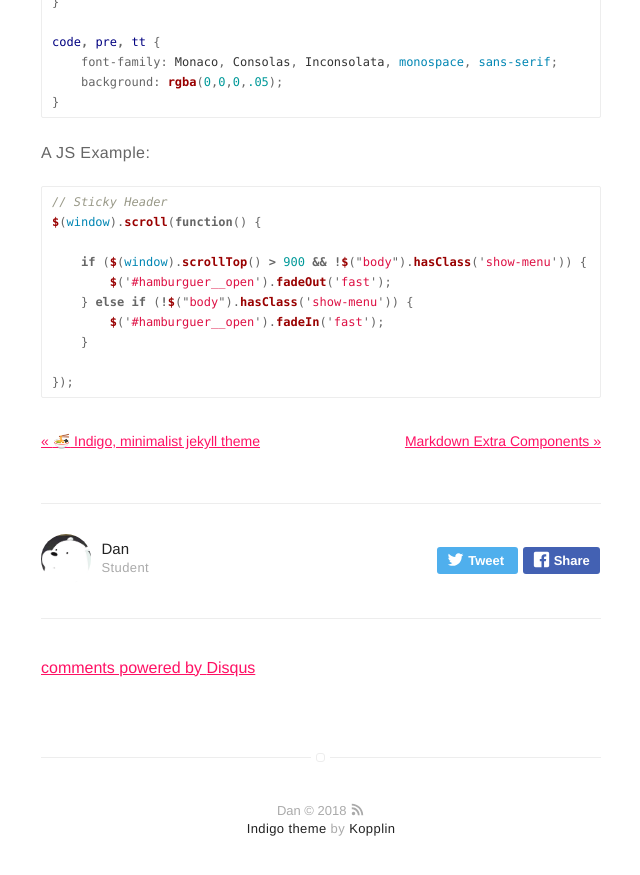
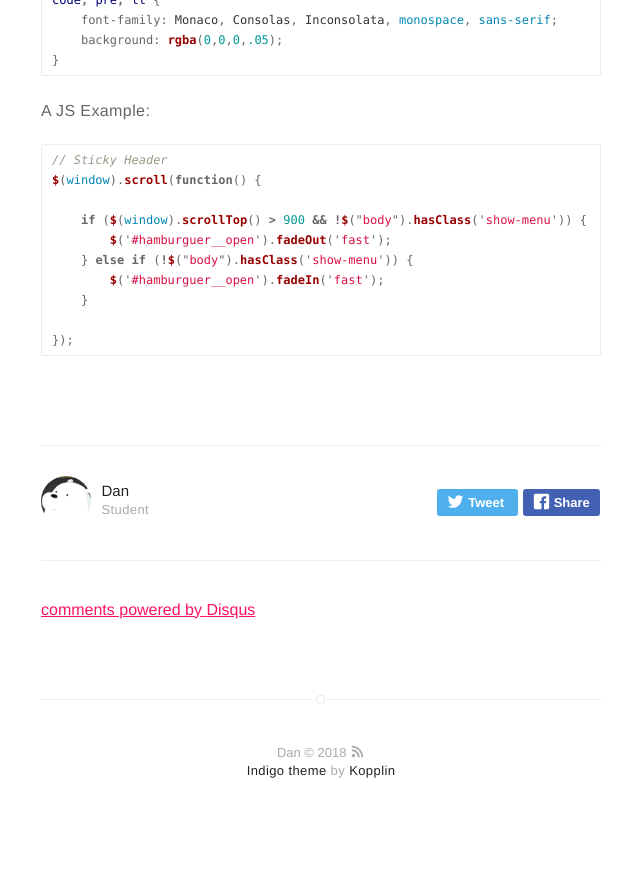
Before and after one commit to DanDanD-an/DanDanD-an.github.io, a Jekyll site: the page built from assets/2016-02-24-markdown-common-elements.markdown, in a window 1280 px wide and 900 px high, scrolled down 5405 px. Shown: the top 875 px of the window, without its empty margins (319-959 px from the left). Built offline with Jekyll 4.4.1, drawn with Linux system fonts in a browser that asks for light colours; emoji names are drawn with the system emoji font; comment, search, counter and statistics services are not loaded; after the commit the page ends 6247 px from its top, so only the background shows below that.

Commit message:
hide some posts

```diff
--- a/_posts/2015-02-24-markdown-extra-components.markdown
+++ b/assets/2015-02-24-markdown-extra-components.markdown
@@ -6,8 +6,6 @@
 headerImage: false
 tag:
 - markdown
-- components
-- extra
 category: blog
 author: jamesfoster
 description: Markdown summary with different options
--- a/_posts/2016-02-24-markdown-common-elements.markdown
+++ b/assets/2016-02-24-markdown-common-elements.markdown
@@ -6,7 +6,6 @@
 headerImage: false
 tag:
 - markdown
-- elements
 star: true
 category: blog
 author: johndoe
```
Also changed, not shown: assets/2016-01-23-indigo-jekyll-theme.markdown (renamed from _posts/2016-01-23-indigo-jekyll-theme.markdown), drafts/2018-04-13-Posting Test.md (renamed from _posts/2018-04-13-Posting Test.md), drafts/2018-04-20-[180420]TIL.md (renamed from 2018-04-20-[180420]TIL.md), drafts/2018-04-23-[Web1 - HTML & Internet] Section2) 순환-3.md (renamed from 2018-04-23-[Web1 - HTML & Internet] Section2) 순환-3.md).
